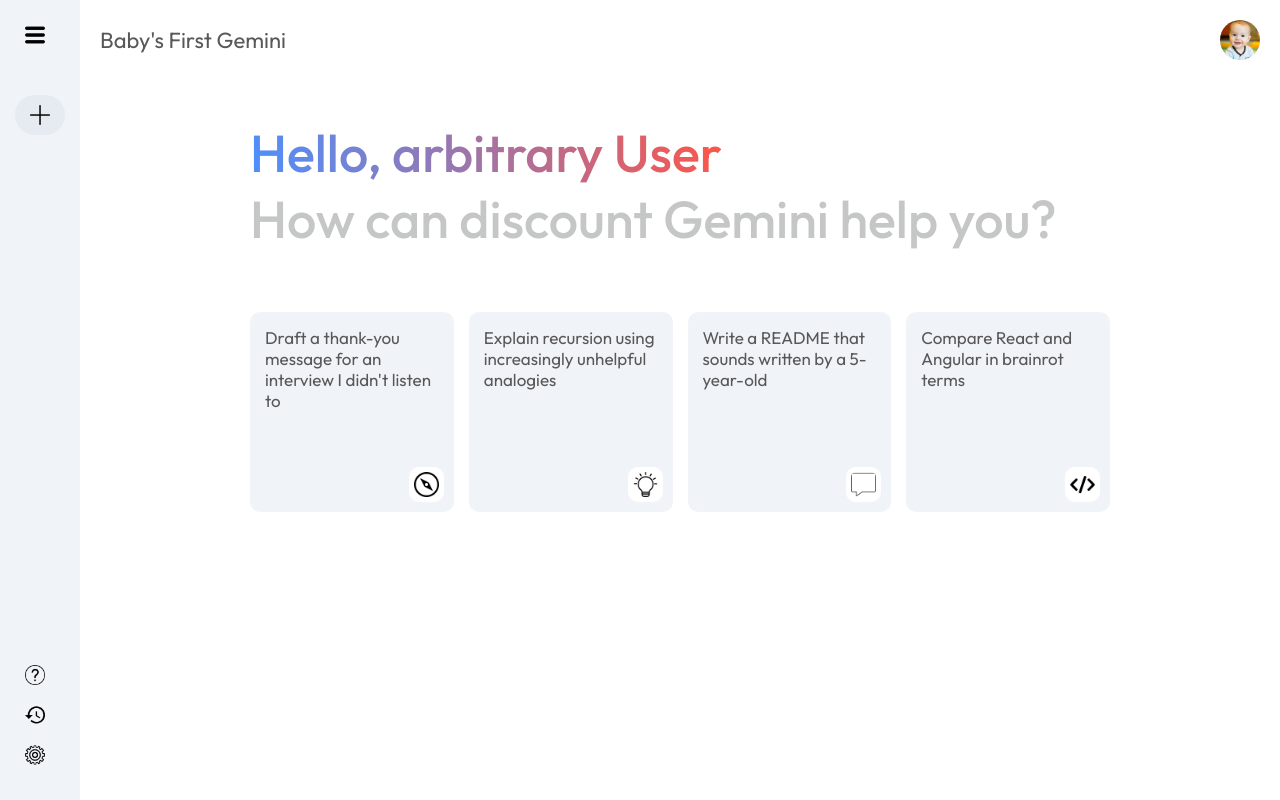
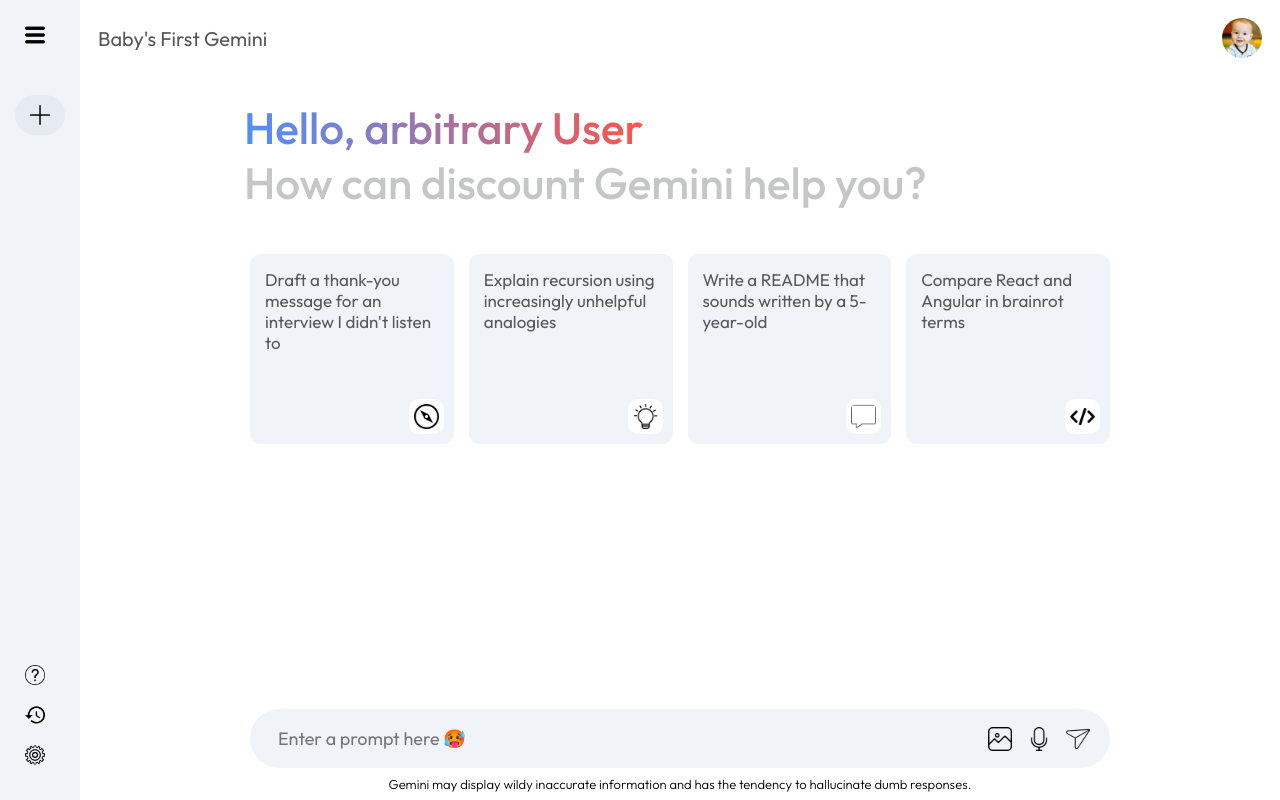
Before and after one commit to francoNovoa08/gemini-clone, a React (Vite) app: page / in a window 1280 px wide. Built offline with nearby package versions, Linux system fonts and the light colour scheme.

Commit message:
Style main content

```diff
--- a/src/components/Main/Main.css
+++ b/src/components/Main/Main.css
@@ -9,8 +9,8 @@
     display: flex;
     align-items: center;
     justify-content: space-between;
-    font-size: 22px;
-    padding: 20px;
+    font-size: 20px;
+    padding: 18px;
     color: #585858;
 }
 
@@ -25,11 +25,11 @@
 }
 
 .main .greet {
-    margin: 20px 0px;
-    font-size: 52px;
+    margin: 10px 0px;
+    font-size: 44px;
     color: #C4C7C5;
     font-weight: 500;
-    padding: 20px;
+    padding: 14px;
 }
 
 .main .greet span {
@@ -46,7 +46,7 @@
 }
 
 .main .card {
-    height: 200px;
+    height: 190px;
     padding: 15px;
     background-color: #F0F4F9;
     border-radius: 10px;
@@ -72,3 +72,52 @@
 .main .card:hover {
     background-color: #DFE4EA;
 }
+
+.main-bottom {
+    position: absolute;
+    bottom: 0;
+    left: 50%;
+    transform: translateX(-50%);
+    width: 100%;
+    max-width: 900px;
+    padding: 0 20px;
+    text-align: center;
+}
+
+
+.search-box {
+    display: flex;
+    align-items: center;
+    justify-content: space-between;
+    gap: 20px;
+    background-color: #F0F4F9;
+    padding: 10px 20px;
+    border-radius: 50px;
+}
+
+.search-box img {
+    width: 24px;
+    cursor: pointer;
+}
+
+.search-box input {
+    flex: 1;
+    background: transparent;
+    border: none;
+    outline: none;
+    padding: 8px;
+    font-size: 18px;
+}
+
+.search-box div {
+    display: flex;
+    align-items: center;
+    gap: 15px;
+}
+
+.main .bottom-info {
+    font-size: 13px;
+    margin: 8px auto;
+    text-align: center;
+    font-weight: 300;
+}
--- a/src/components/Main/Main.jsx
+++ b/src/components/Main/Main.jsx
@@ -32,6 +32,19 @@
                     <img src={assets.code_icon} alt="Explore" />
                 </div>
             </div>
+            <div className="main-bottom">
+                <div className="search-box">
+                    <input type="text" placeholder="Enter a prompt here 🥵" />
+                    <div>
+                        <img src={assets.gallery_icon} alt="Upload Image" />
+                        <img src={assets.mic_icon} alt="Record Audio" />
+                        <img src={assets.send_icon} alt="Send prompt" />
+                    </div>
+                </div>
+                <p className="bottom-info">
+                    Gemini may display wildy inaccurate information and has the tendency to hallucinate dumb responses.
+                </p>
+            </div>
         </div>
     </div>
   )
```
